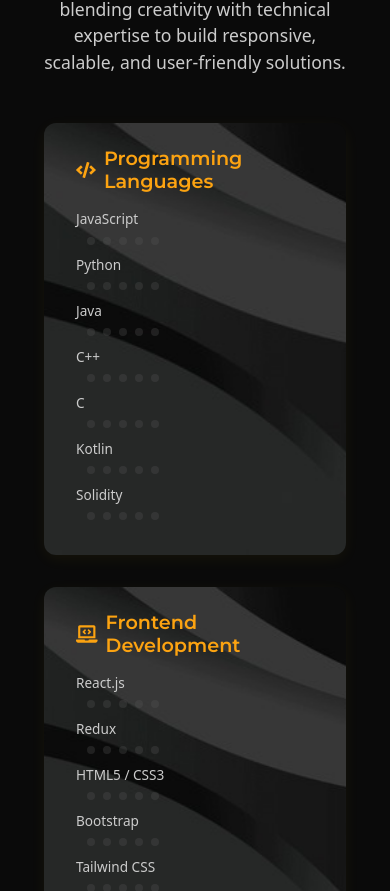
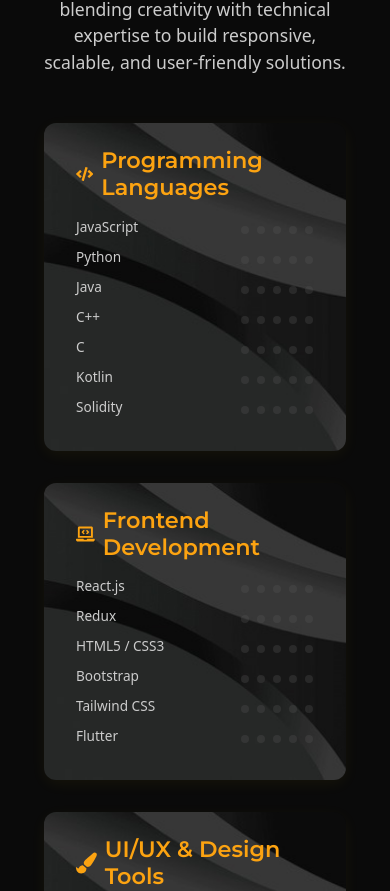
Before and after one commit to SadiaDayo/portfolio, a React (Create React App) app: page / in a window 390 px wide. Shown: the part 6129-7020 px from the top of the page. Built offline with nearby package versions, Linux system fonts and the light colour scheme.

Commit message:
Update Skills.css

```diff
--- a/src/components/Skills.css
+++ b/src/components/Skills.css
@@ -77,6 +77,7 @@
   font-size: 0.95rem;
   color: #ccc;
 }
+
 @media (max-width: 576px) {
   .dot {
     width: 8px;
@@ -84,14 +85,11 @@
     margin-top: 2px;
   }
 
-  .skills-card h3 {
-    font-size: 1.2rem;
-  }
-
   .skill-item {
     font-size: 0.85rem;
-    flex-direction: column;
+    flex-direction: row;
     align-items: flex-start;
+
   }
 
   .skill-dots {
@@ -114,15 +112,15 @@
   width: 10px;
   height: 10px;
   border-radius: 50%;
-  background-color: #FCA311;
-  opacity: 0.7;
-  transform: scale(1);
-  transition: transform 0.3s ease, opacity 0.3s ease;
+  background-color: #555;
+  opacity: 0.3;
+  transform: scale(0.8);
+  margin-top: 4px;
+  transition: all 0.3s ease;
 }
 
-/* Filled (active) dot */
 .dot.filled {
-  background-color: #fff;
+  background-color: #FCA311;
   opacity: 1;
-  transform: scale(1.2);
+  transform: scale(1);
 }
```
